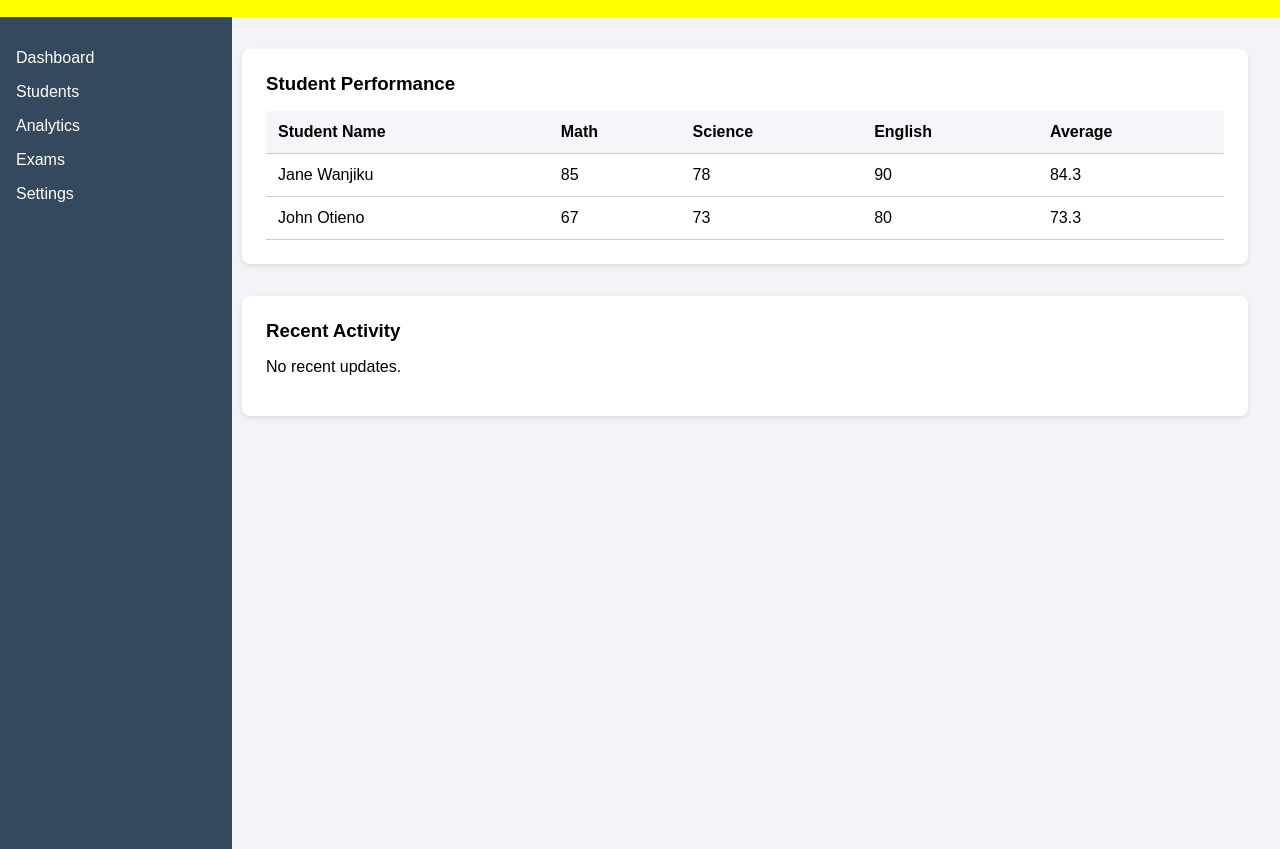
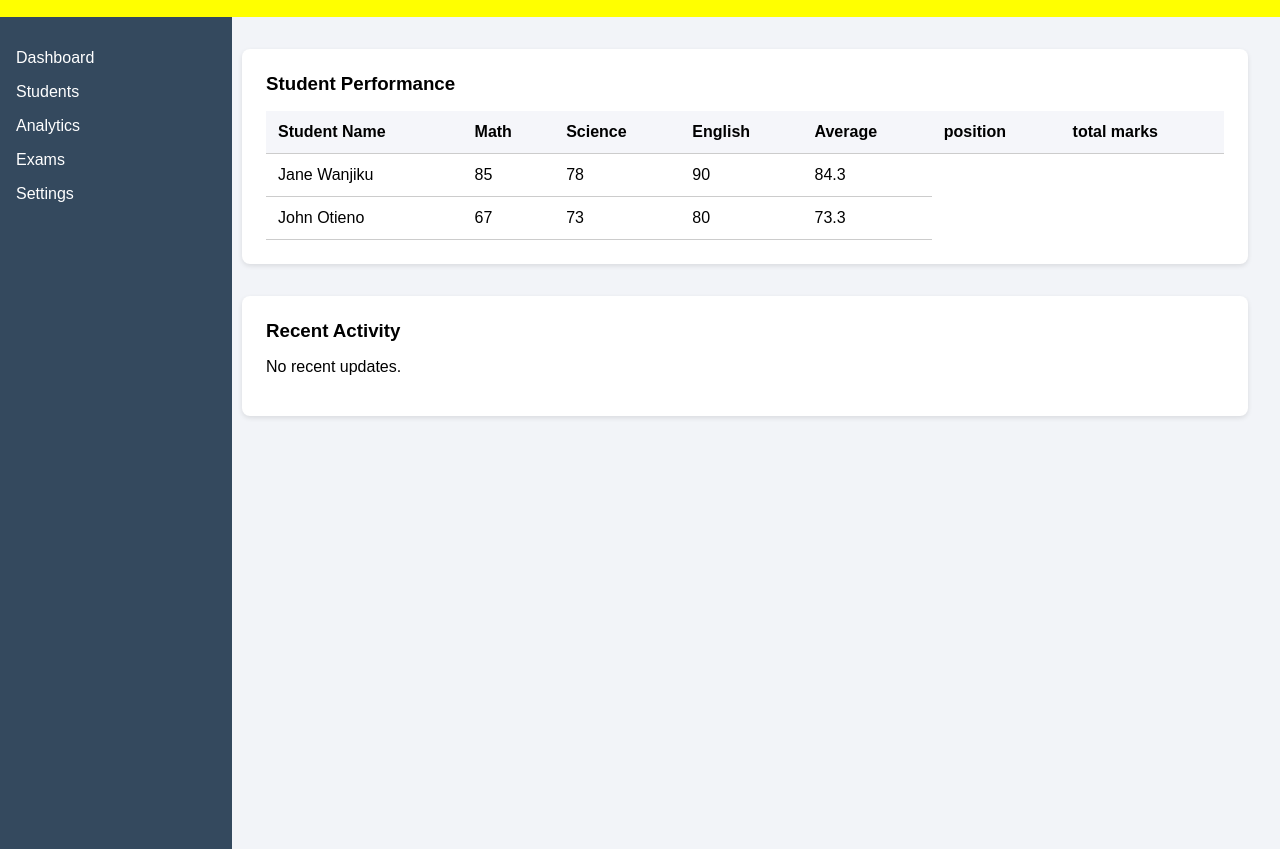
Before and after one commit to manuutimo/Zeraki, a plain HTML site: page index.html in a window 1280 px wide. Shown: the part 95-944 px from the top of the page. Drawn offline with Linux system fonts and the light colour scheme.

Commit message:
Update index.html

```diff
--- a/index.html
+++ b/index.html
@@ -83,6 +83,8 @@
           <th>Science</th>
           <th>English</th>
           <th>Average</th>
+          <th>position</th>
+          <th>total marks</th>
         </tr>
       </thead>
       <tbody>
```
